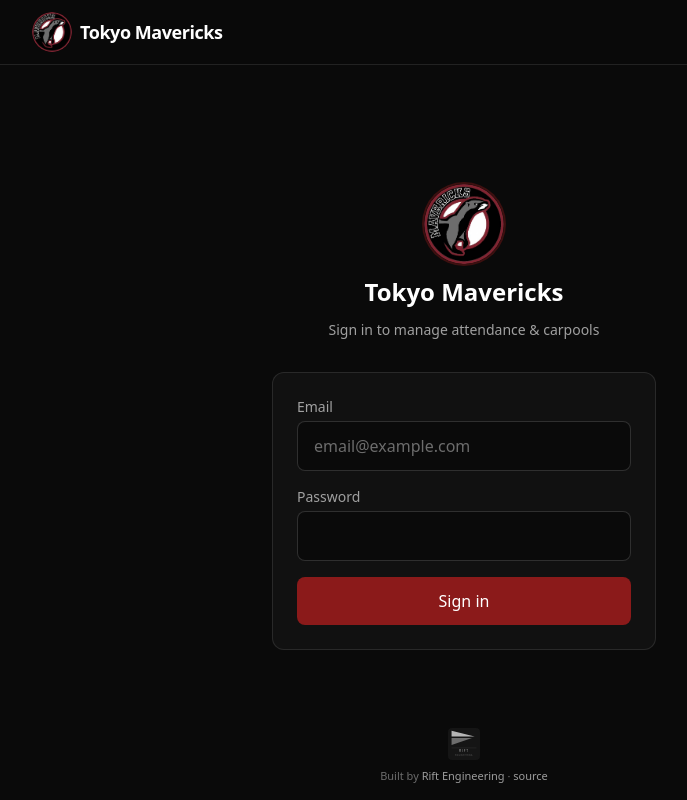
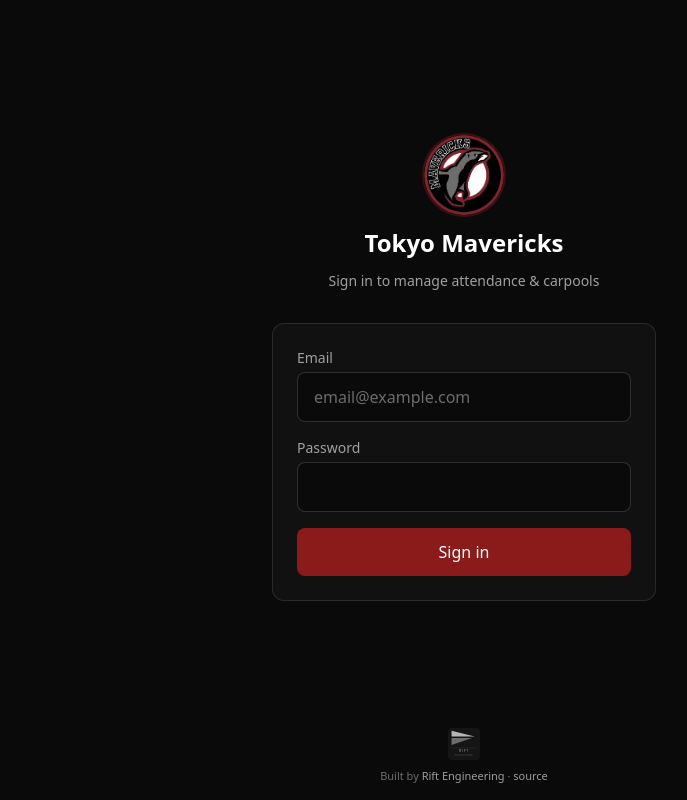
Before and after one commit to Rift-Engineering/Mavericks, a Next.js app: page /login in a window 1280 px wide. Shown: the whole page, without its empty margins (176-863 px from the left). Built offline with nearby package versions, Linux system fonts and the light colour scheme; no server answers.

Commit message:
Clean up login page layout
- Hide top nav on login page so the Mavericks logo isn't duplicated
- Tighten vertical spacing and center the form on laptop screens
- Pin Rift Engineering footer to the bottom center of the viewport
- Update email placeholder to email@example.com

```diff
--- a/src/app/login/page.tsx
+++ b/src/app/login/page.tsx
@@ -36,7 +36,7 @@
   }
 
   return (
-    <div className="flex min-h-[calc(100dvh-8rem)] flex-col items-center justify-center px-4 py-8">
+    <div className="flex min-h-[calc(100dvh-6rem)] flex-col items-center justify-center px-4 py-8">
       <div className="mb-8 flex flex-col items-center gap-3">
         <div className="relative h-20 w-20 overflow-hidden rounded-full bg-black ring-2 ring-[#8b1a1a]/40">
           <Image
--- a/src/components/Nav.tsx
+++ b/src/components/Nav.tsx
@@ -1,5 +1,3 @@
-import Image from "next/image";
-import Link from "next/link";
 import { getSession } from "@/lib/auth";
 import { NavInner } from "@/components/NavInner";
 
@@ -7,18 +5,7 @@
   const session = await getSession();
 
   if (!session) {
-    return (
-      <header className="sticky top-0 z-40 border-b border-white/10 bg-background/95 backdrop-blur">
-        <div className="mx-auto flex max-w-lg items-center justify-between px-4 py-3 md:max-w-4xl">
-          <Link href="/login" className="flex items-center gap-2">
-            <div className="relative h-10 w-10 overflow-hidden rounded-full bg-black">
-              <Image src="/mavericks_logo.png" alt="Tokyo Mavericks" width={40} height={40} className="object-contain" priority />
-            </div>
-            <span className="text-lg font-semibold tracking-tight text-white">Tokyo Mavericks</span>
-          </Link>
-        </div>
-      </header>
-    );
+    return null;
   }
 
   return <NavInner name={session.name} role={session.role} />;
```
